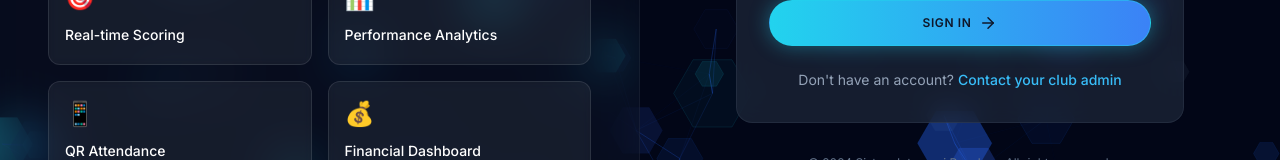
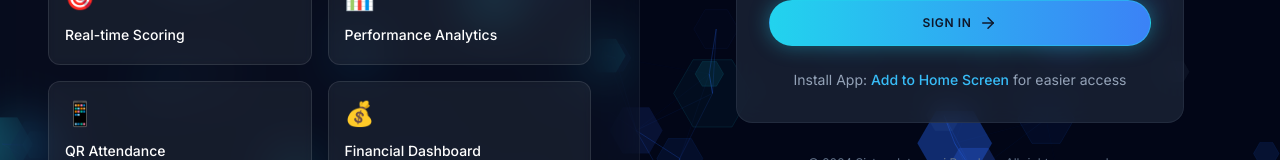
Before and after one commit to coresistem/sip-api, a React (Vite) app in the folder client/: page /login in a window 1280 px wide. Shown: the part 502-662 px from the top of the page. Built offline with nearby package versions, Linux system fonts and the light colour scheme; no server answers; what @react-pdf/renderer would draw is missing.

Commit message:
Update login footer text to Install App prompt

```diff
--- a/client/src/pages/auth/LoginPage.tsx
+++ b/client/src/pages/auth/LoginPage.tsx
@@ -184,10 +184,11 @@ export default function LoginPage() {
                             </form>
 
                             <p className="mt-6 text-center text-dark-400 text-sm">
-                                Don't have an account?{' '}
-                                <a href="#" className="text-primary-400 hover:text-primary-300 font-medium">
-                                    Contact your club admin
-                                </a>
+                                Install App:{' '}
+                                <span className="text-primary-400 font-medium cursor-help" title="Open browser menu and select 'Add to Home Screen'">
+                                    Add to Home Screen
+                                </span>
+                                {' '}for easier access
                             </p>
                         </div>
 
```
